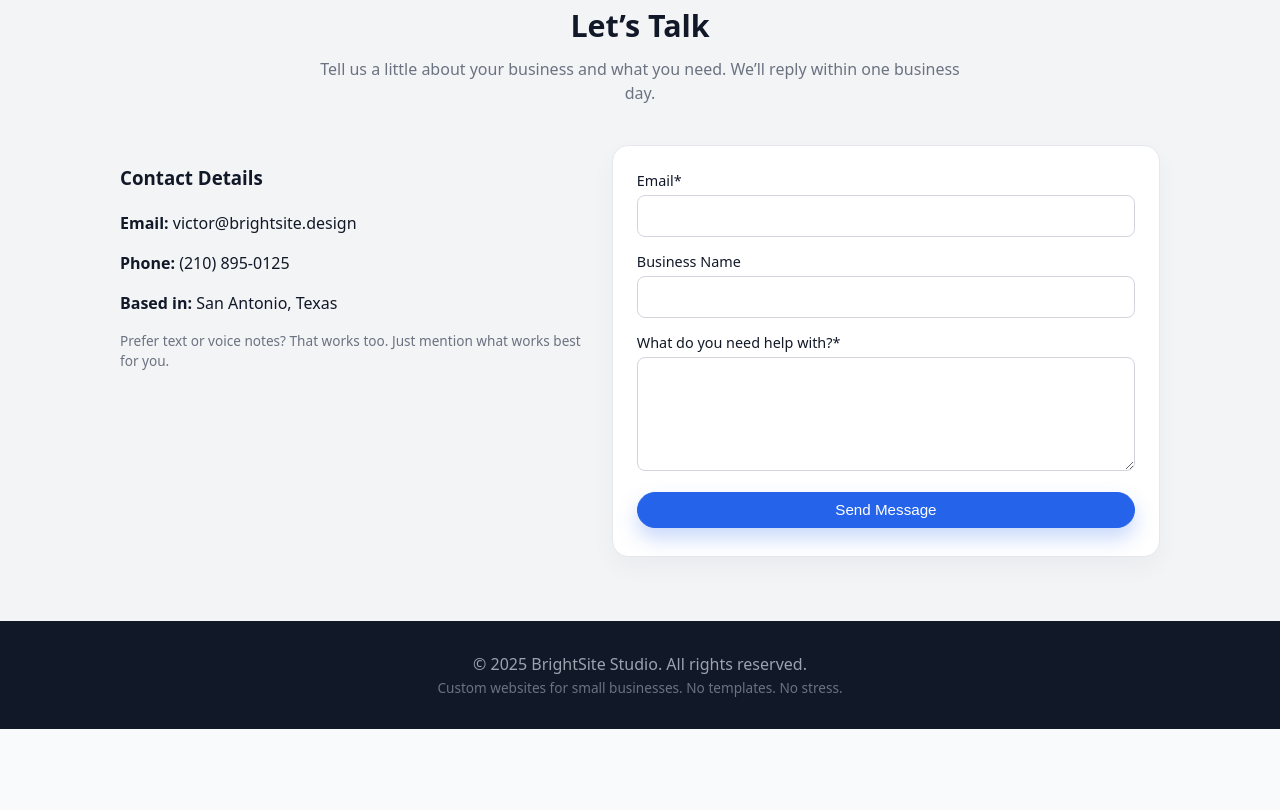
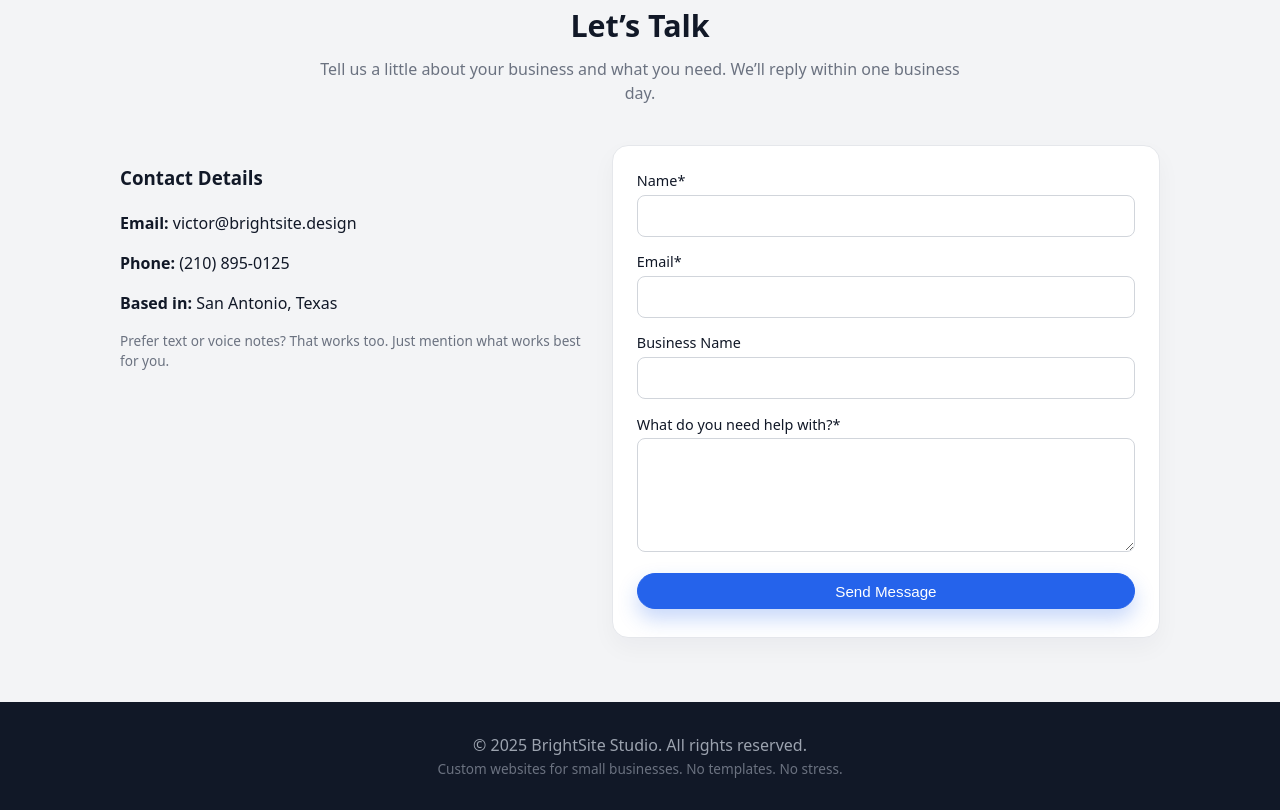
Before and after one commit to victorpena210/brightsite-design, a plain HTML site: page index.html in a window 1280 px wide. Shown: the part 2214-3024 px from the top of the page. Before the commit the page ends 2943 px from the top, so only its background shows below. Drawn offline with Linux system fonts and the light colour scheme.

Commit message:
testing form submission

```diff
--- a/index.html
+++ b/index.html
@@ -207,6 +207,11 @@
   method="POST" id="contactForm" class="card contact-form">
 
           <div class="form-group">
+            <label for="name">Name*</label>
+            <input type="text" id="name" name="name" required />
+          </div>
+
+          <div class="form-group">
             <label for="email">Email*</label>
             <input type="email" id="email" name="email" required />
           </div>
```
